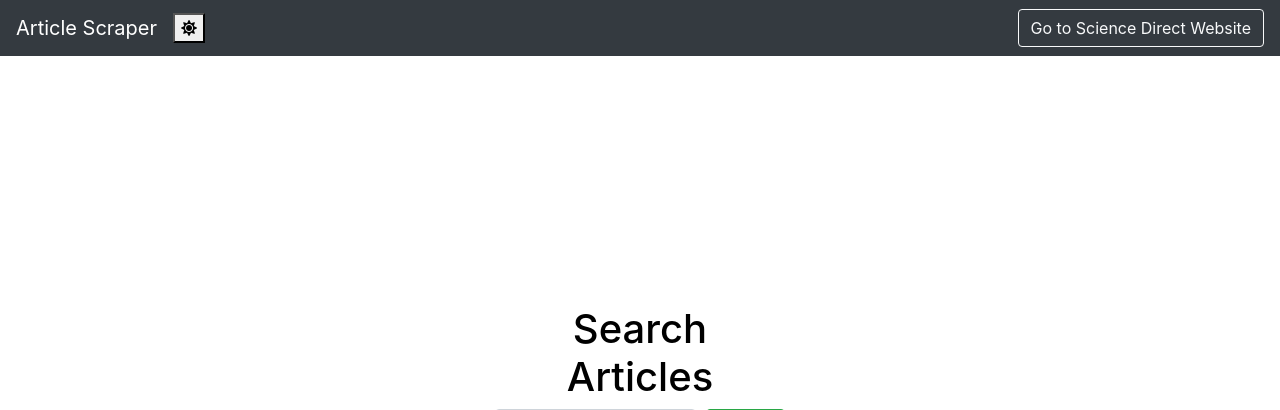
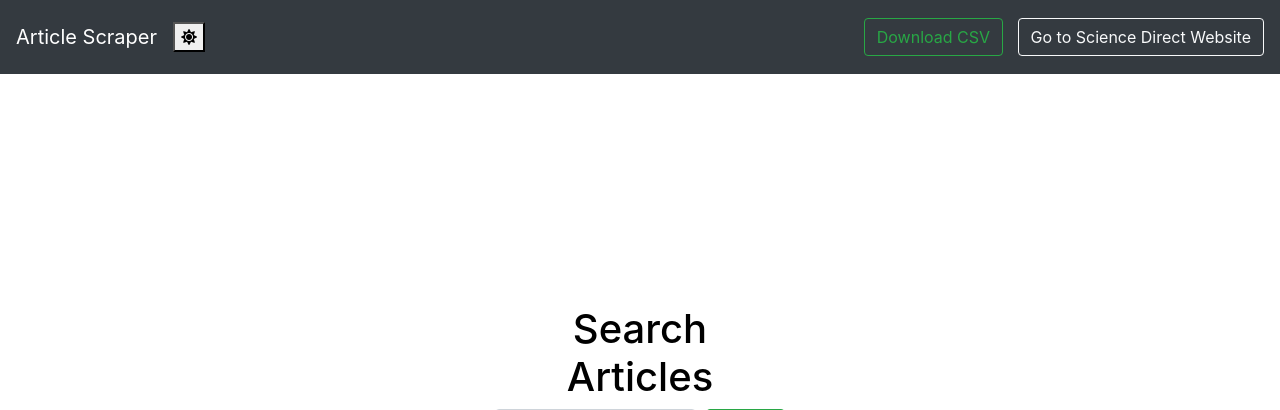
Before and after one commit to essenlikcia/Scrape_Science_Direct, a Django app: page /search_results/ in a window 1280 px wide. Shown: the top 410 px of the page. Run offline with Django 5.2, Linux system fonts and the light colour scheme.

Commit message:
download csv

```diff
--- a/website/templates/navbar.html
+++ b/website/templates/navbar.html
@@ -8,7 +8,12 @@
     <div class="collapse navbar-collapse" id="navbarSupportedContent">
         <ul class="navbar-nav mr-auto"></ul>
         <div class="ml-auto">
-            <a class="btn btn-outline-light" href="https://www.sciencedirect.com" target="_blank">Go to Science Direct Website</a>
+            {% if request.path == '/search_results/' %}
+                <a href="{% url 'download_csv' %}" class="btn btn-outline-success"
+                   style="margin: 10px;">Download CSV</a>
+            {% endif %}
+            <a class="btn btn-outline-light" href="https://www.sciencedirect.com"
+               target="_blank">Go to Science Direct Website</a>
         </div>
     </div>
 </nav>
--- a/website/templates/search_results.html
+++ b/website/templates/search_results.html
@@ -37,7 +37,9 @@
             <tr>
                 <td>{{ record.id }}</td>
                 <td>{{ record.created_at }}</td>
-                <td><a href="https://www.sciencedirect.com/science/article/pii/{{ record.pii }}">{{ record.title }}</a></td>
+                <td>
+                    <a href="https://www.sciencedirect.com/science/article/pii/{{ record.pii }}">{{ record.title }}</a>
+                </td>
                 <td>
                     {% for author in record.authors.all %}
                         {% if not forloop.first %}, {% endif %}
--- a/website/urls.py
+++ b/website/urls.py
@@ -4,4 +4,5 @@ from . import views
 urlpatterns = [
     path('', views.home, name='home'),
     path('search_results/', views.search, name='search_results'),
+    path('download_csv/', views.download_csv, name='download_csv'),
 ]
--- a/website/views.py
+++ b/website/views.py
@@ -3,7 +3,6 @@ import requests
 
 from django.shortcuts import render
 from dotenv import load_dotenv
-from bs4 import BeautifulSoup
 from .models import Record, Author
 from .utils.soup_helper import get_parsed_html
 
@@ -20,6 +19,26 @@ load_dotenv()
 api_key = os.getenv('API_KEY')
 
 
+def download_csv(request):
+    import csv
+    from django.http import HttpResponse
+
+    response = HttpResponse(content_type='text/csv')
+    response['Content-Disposition'] = 'attachment; filename="articles.csv"'
+
+    writer = csv.writer(response)
+    writer.writerow(['Id', 'Created At', 'Title', 'Authors', 'Corresponding Author',
+                     'Corresponding Author Email', 'Date', 'PII'])
+
+    records = Record.objects.all()
+    for record in records:
+        authors = ", ".join([author.name for author in record.authors.all()])
+        writer.writerow([record.id, record.created_at, record.title, authors, record.corresponding_author,
+                         record.corresponding_author_email, record.date, record.pii])
+
+    return response
+
+
 def search(request):
     if request.method == 'POST':
         query = request.POST.get('query')
@@ -31,7 +50,6 @@ def search(request):
         custom_articles_number = request.POST.get('custom_articles')
         Record.objects.all().delete()
         Author.objects.all().delete()
-        url = f"https://api.elsevier.com/content/search/sciencedirect?query={query}&apiKey={api_key}"
 
         if custom_articles_number:
             articles_number = int(custom_articles_number)
@@ -39,7 +57,8 @@ def search(request):
         articles = []
         for i in range(0, articles_number, 100):
             count = min(100, articles_number - i)
-            url = f"https://api.elsevier.com/content/search/sciencedirect?query={query}&count={count}&offset={i}&apiKey={api_key}"
+            url = (f"https://api.elsevier.com/content/search/sciencedirect?query={query}&count={count}"
+                   f"&offset={i}&apiKey={api_key}")
 
             response = requests.get(url)
             data = response.json()
@@ -84,7 +103,8 @@ def search(request):
                 orcid_id = None
                 if author_name == paper['corresponding_author']:
                     orcid_id = search_corresponding_author_orcid_id(pii)
-                author, created = Author.objects.get_or_create(name=author_name.strip(), defaults={'orcid_id': orcid_id})
+                author, created = Author.objects.get_or_create(name=author_name.strip(),
+                                                               defaults={'orcid_id': orcid_id})
                 authors_objs.append(author)
             record = Record.objects.create(
                 title=paper['title'],
@@ -140,7 +160,7 @@ def search_corresponding_author_orcid_id(pii):
 
 
 def search_corresponding_author_email(corresponding_author_name):
-    return "Email not found."
+    return "Upload PDF File"
 
 
 def show_articles_by_date(records, sort_by):
```
